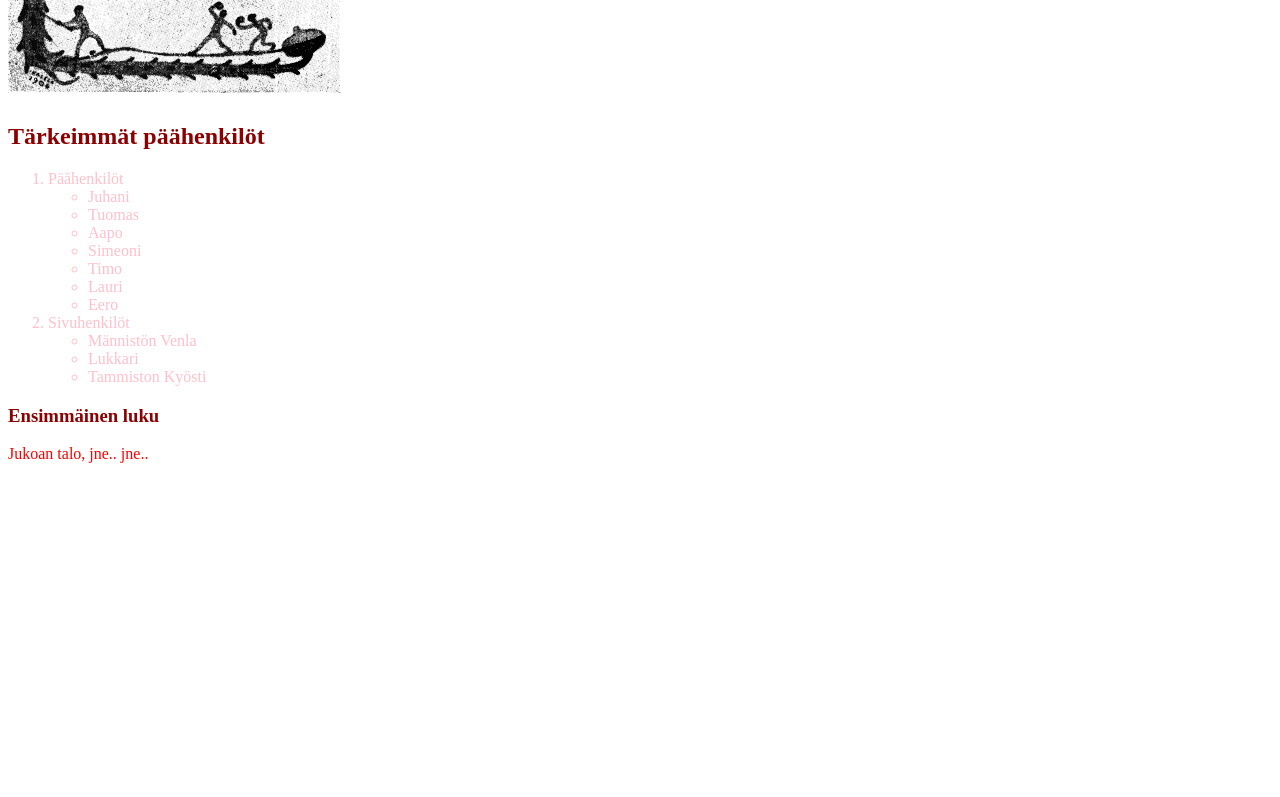
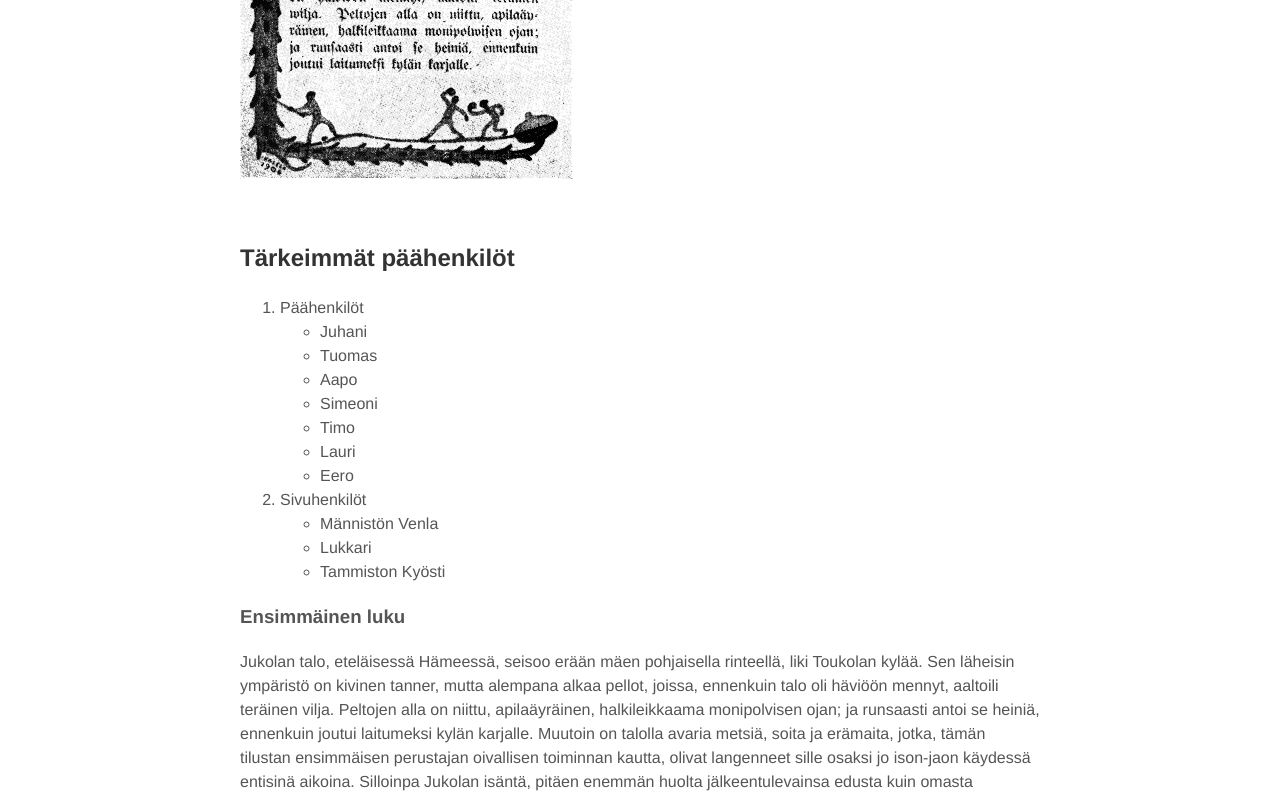
Before and after one commit to Viltska/Lapio-website, a plain HTML site: page index.html in a window 1280 px wide. Shown: the part 500-1297 px from the top of the page. Before the commit the page ends 979 px from the top, so only its background shows below. Drawn offline with Linux system fonts and the light colour scheme.

Commit message:
3. Osa Yhdestoista tehtävä

```diff
--- a/index.html
+++ b/index.html
@@ -1,18 +1,12 @@
 <!DOCTYPE html>
 <html>
 <head>
+  <link rel = "stylesheet" type="text/css" href="tyyli.css">
   <meta charset="utf-8">
   <title>Lapio website</title>
 </head>
-<style>
-  body {color:darkred}
-  ol {color :pink}
-</style>
 <body>
   <h1>
-    <style>
-      h1 {color: blue}
-    </style>
     <strong> Seitsemän veljestä </strong><br/>
     <br/>
     <img src="assets/Seitsemän_veljestä.png" alt="Seitsemän Veljestä" height="498" width="333"/>
@@ -42,10 +36,50 @@
     Ensimmäinen luku
   </h3>
   <p>
-    <style>
-      p {color: red}
-    </style>
-    Jukoan talo, jne.. jne..<br />
+      Jukolan talo, eteläisessä Hämeessä, seisoo erään mäen pohjaisella
+      rinteellä, liki Toukolan kylää. Sen läheisin ympäristö on kivinen
+      tanner, mutta alempana alkaa pellot, joissa, ennenkuin talo oli häviöön
+      mennyt, aaltoili teräinen vilja. Peltojen alla on niittu, apilaäyräinen,
+      halkileikkaama monipolvisen ojan; ja runsaasti antoi se heiniä,
+      ennenkuin joutui laitumeksi kylän karjalle. Muutoin on talolla avaria
+      metsiä, soita ja erämaita, jotka, tämän tilustan ensimmäisen perustajan
+      oivallisen toiminnan kautta, olivat langenneet sille osaksi jo ison-jaon
+      käydessä entisinä aikoina. Silloinpa Jukolan isäntä, pitäen enemmän
+      huolta jälkeentulevainsa edusta kuin omasta parhaastansa, otti vastaan
+      osaksensa kulon polttaman metsän ja sai sillä keinolla seitsemän vertaa
+      enemmän kuin toiset naapurinsa. Mutta kaikki kulovalkean jäljet olivat
+      jo kadonneet hänen piiristänsä ja tuuhea metsä kasvanut sijaan.--Ja tämä
+      on niiden seitsemän veljen koto, joiden elämänvaiheita tässä nyt käyn
+      kertoilemaan.<br/>
+      <br/>
+      Veljesten nimet vanhimmasta nuorimpaan ovat: Juhani, Tuomas, Aapo,
+      Simeoni, Timo, Lauri ja Eero. Ovat heistä Tuomas ja Aapo kaksoispari ja
+      samoin Timo ja Lauri. Juhanin, vanhimman veljen, ikä on kaksikymmentä ja
+      viisi vuotta, mutta Eero, nuorin heistä, on tuskin nähnyt
+      kahdeksantoista auringon kierrosta. Ruumiin vartalo heillä on tukeva ja
+      harteva, pituus kohtalainen, paitsi Eeron, joka vielä on kovin lyhyt.
+      Pisin heistä kaikista on Aapo, ehkä ei suinkaan hartevin. Tämä
+      jälkimmäinen etu ja kunnia on Tuomaan, joka oikein on kuuluisa
+      hartioittensa levyyden tähden. Omituisuus, joka heitä kaikkia yhteisesti
+      merkitsee, on heidän ruskea ihonsa ja kankea, hampunkarvainen tukkansa,
+      jonka karheus etenkin Juhanilla on silmään pistävä.<br/>
+      <br/>
+      Heidän isäänsä, joka oli ankaran innokas metsämies, kohtasi hänen
+      parhaassa iässään äkisti surma, kun hän tappeli äkeän karhun kanssa.
+      Molemmat silloin, niin metsän kontio kuin mies, löyttiin kuolleina,
+      toinen toisensa rinnalla maaten verisellä tanterella. Pahoin oli mies
+      haavoitettu, mutta pedonkin sekä kurkku että kylki nähtiin puukon
+      viiltämänä ja hänen rintansa kiväärin tuiman luodin lävistämänä. Niin
+      lopetti päivänsä roteva mies, joka oli kaatanut enemmän kuin
+      viisikymmentä karhua.--Mutta näiden metsäretkiensä kautta löi hän laimin
+      työn ja toimen talossansa, joka vähitellen, ilman esimiehen johtoa,
+      joutui rappiolle. Eivät kyenneet hänen poikansakaan kyntöön ja kylvöön;
+      sillä olivatpa he perineet isältänsä saman voimallisen innon
+      metsä-otusten pyyntöön. He rakentelivat satimia, loukkuja, ansaita ja
+      teerentarhoja surmaksi linnuille ja jäniksille. Niin viettivät he
+      poikuutensa ajat, kunnes rupesivat käsittelemään tuliluikkua ja
+      rohkenivat lähestyä otsoa korvessa.<br/>
+      <br/>
   </p>
 </body>
 </html>
--- /dev/null
+++ b/tyyli.css
@@ -0,0 +1,21 @@
+body {
+    color: #555;
+    margin: 0 auto;
+    max-width: 50em
+
+
+}
+
+body {
+    font-family: 'Helvetica', 'Arial', sans-serif;
+}
+
+body {
+    line-height: 1.5;
+    padding: 4em 1em;
+}
+h2 {
+    color: #333;
+    margin-top: 1em;
+    padding-top: 1em;
+}
```
